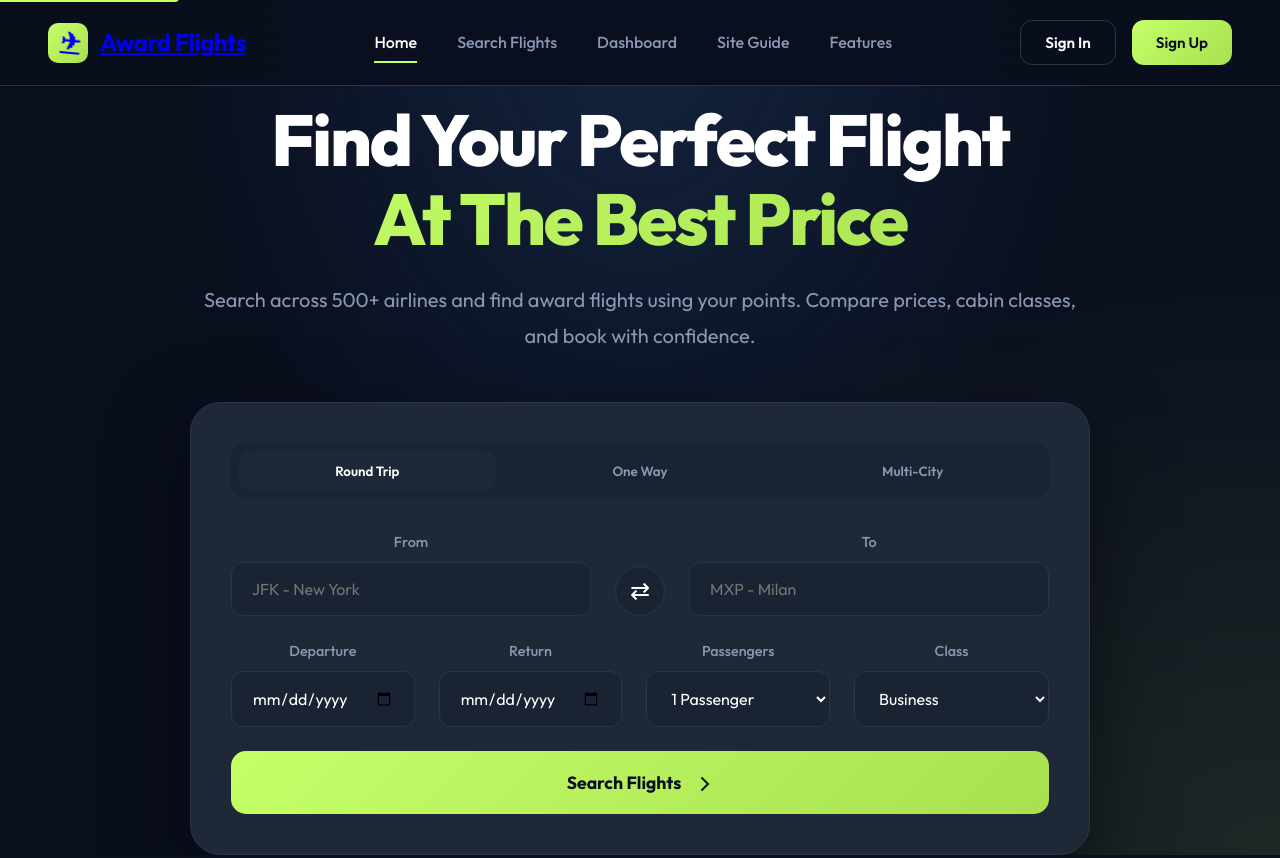
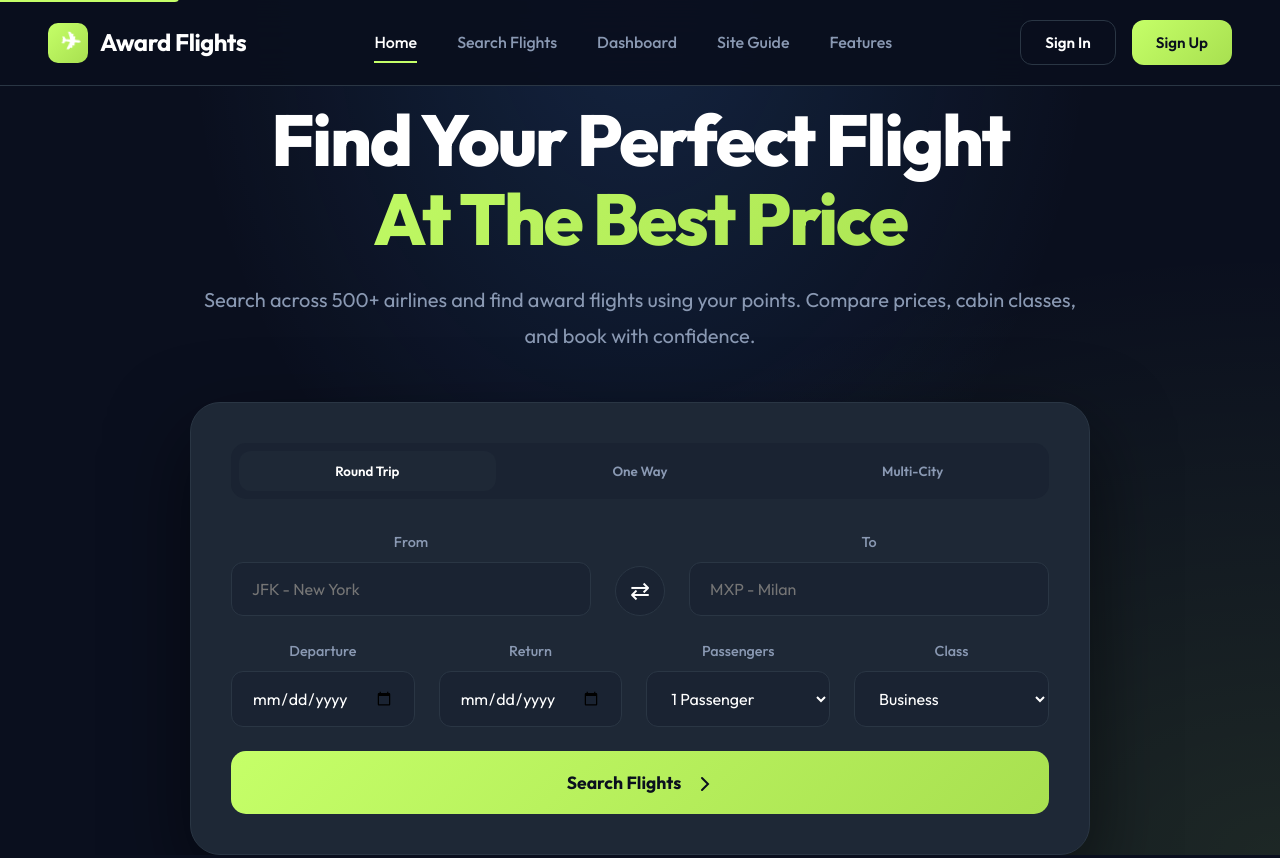
Before and after one commit to nischalravi/AwardFlight, a plain HTML site: page index.html in a window 1280 px wide. Shown: the top 858 px of the page. Drawn offline with Linux system fonts and the light colour scheme.

Commit message:
Update styles.css

```diff
--- a/styles.css
+++ b/styles.css
@@ -198,6 +198,8 @@ body {
     font-weight: 700;
     letter-spacing: -0.02em;
     cursor: pointer;
+    text-decoration: none;
+    color: var(--text-primary);
 }
 
 .logo-icon {
```
